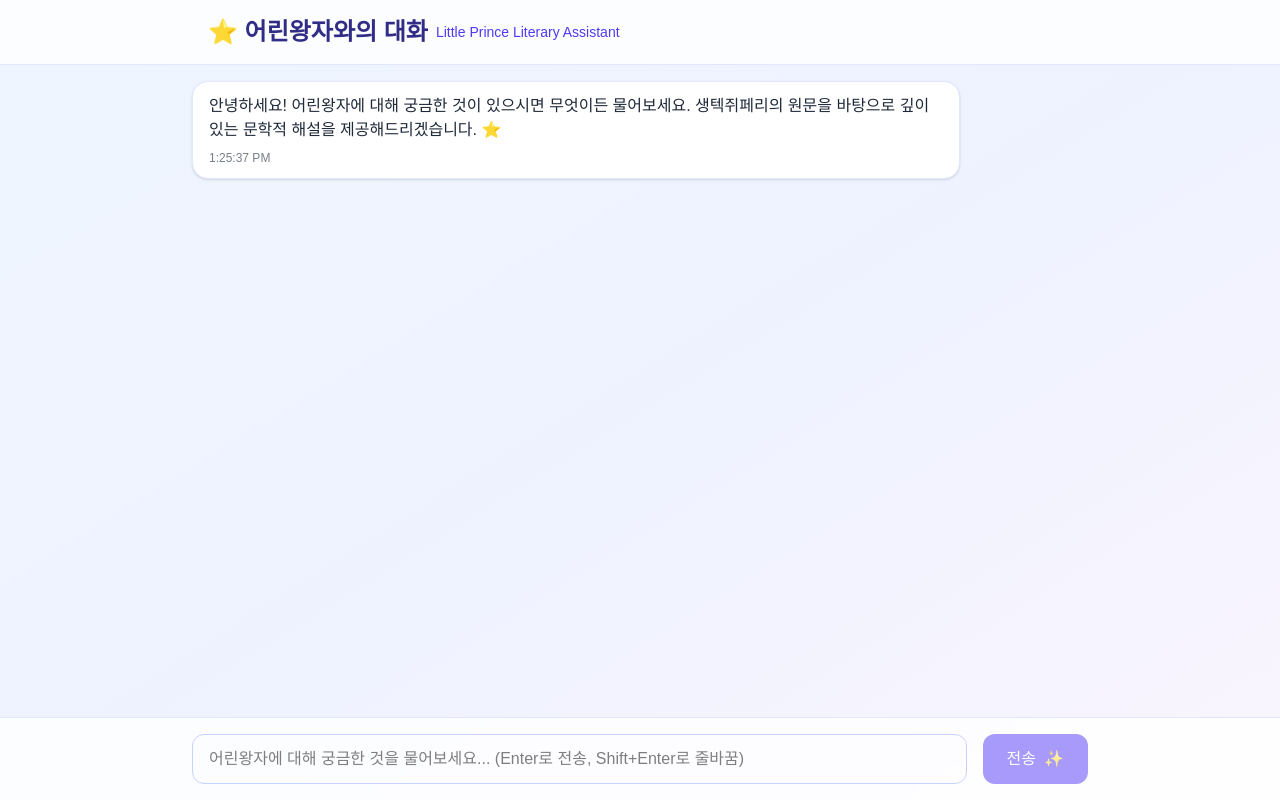
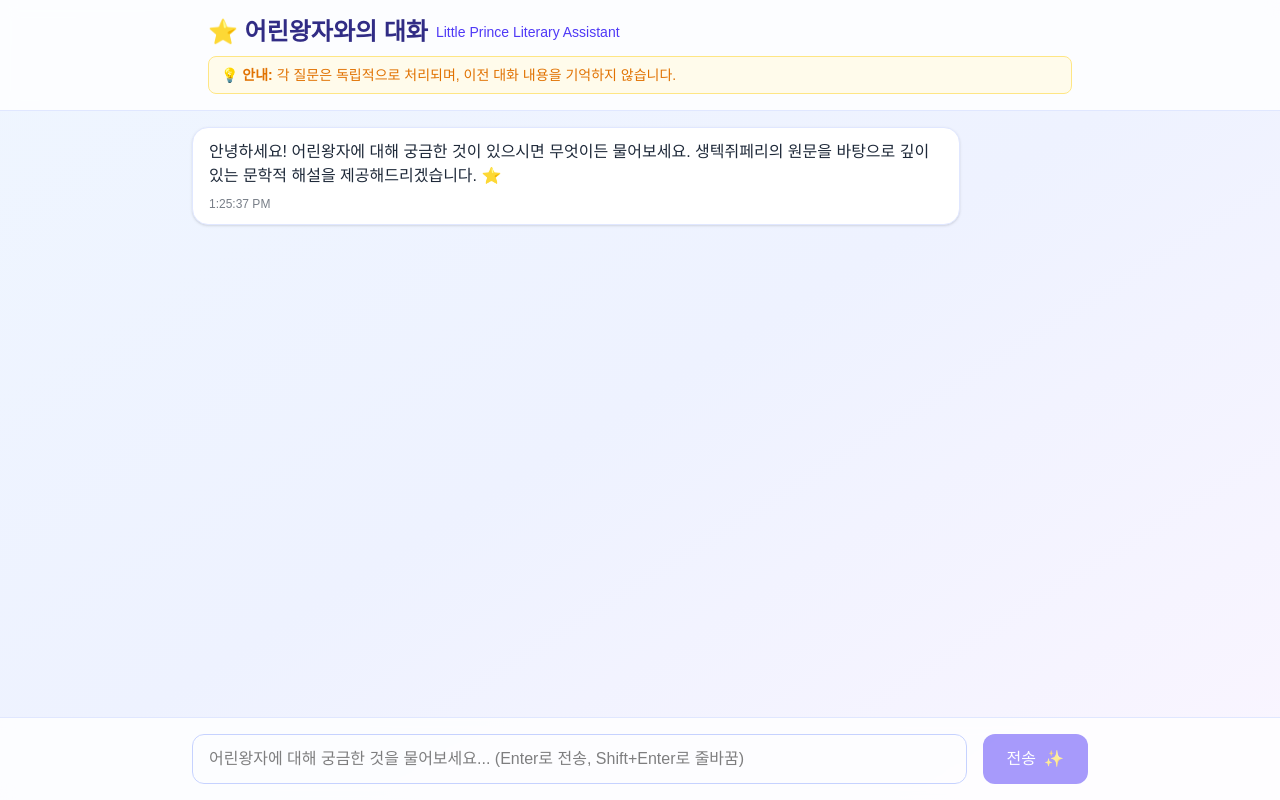
Before and after one commit to 0-ROK/little-prince-llm, a Next.js app in the folder client/: page / in a window 1280 px wide. Built offline with nearby package versions, Linux system fonts and the light colour scheme.

Commit message:
Update : 사용자에게 각 질문이 독립적으로 처리됨을 안내하는 메시지 추가

```diff
--- a/client/src/app/page.tsx
+++ b/client/src/app/page.tsx
@@ -96,6 +96,9 @@ export default function Home() {
             ⭐ 어린왕자와의 대화
             <span className="text-sm font-normal text-indigo-600">Little Prince Literary Assistant</span>
           </h1>
+          <div className="mt-2 text-sm text-amber-600 bg-amber-50 px-3 py-2 rounded-lg border border-amber-200">
+            💡 <strong>안내:</strong> 각 질문은 독립적으로 처리되며, 이전 대화 내용을 기억하지 않습니다.
+          </div>
         </div>
       </header>
 
```
